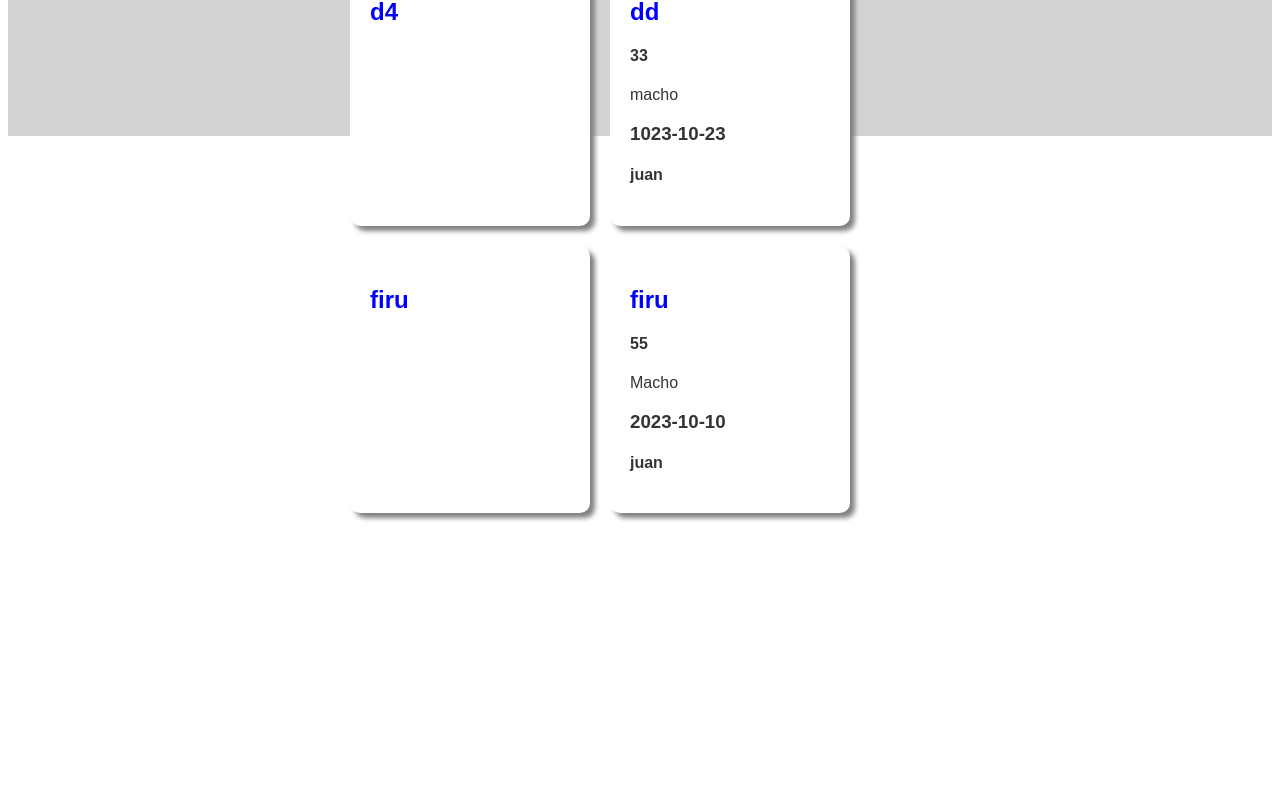
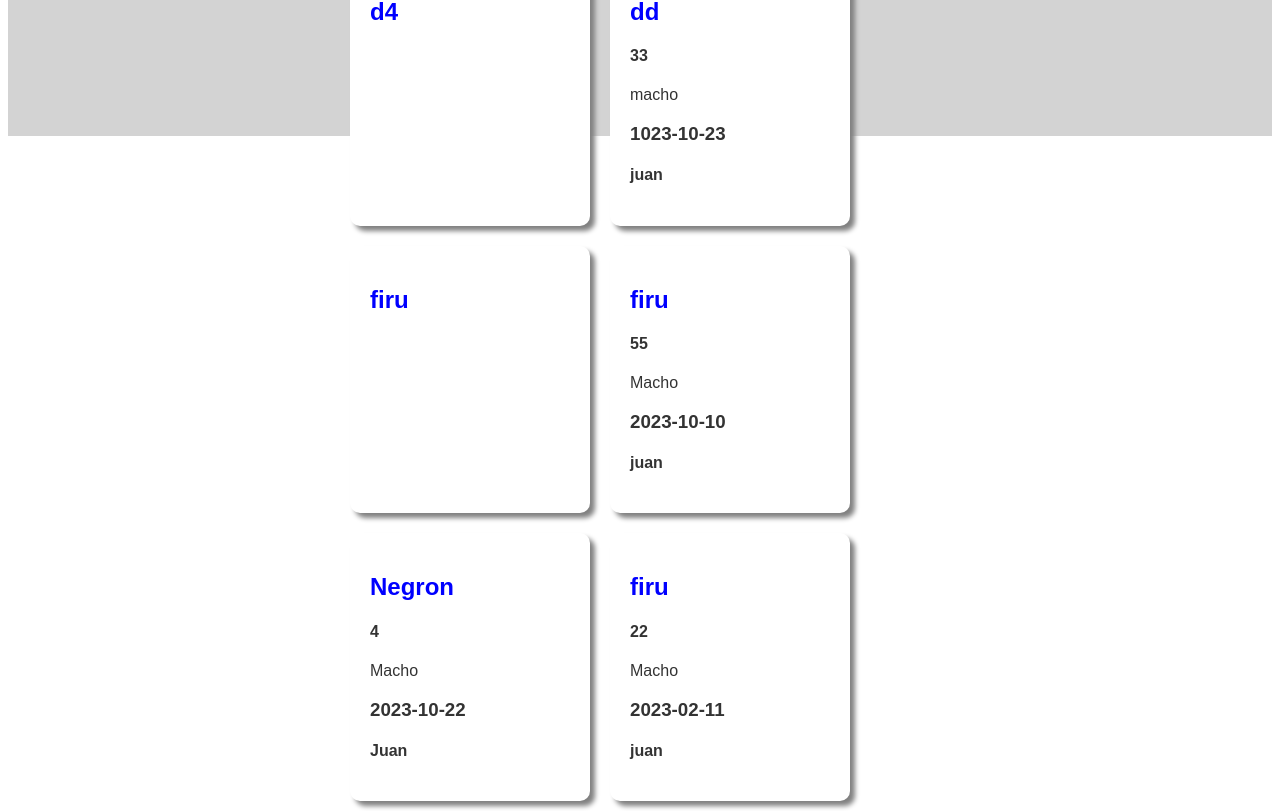
Before and after one commit to davidpeva/citas-vet, a React (Vite) app: page / in a window 1280 px wide. Shown: the part 672-1483 px from the top of the page. Before the commit the page ends 1195 px from the top, so only its background shows below. Built offline with nearby package versions, Linux system fonts and the light colour scheme; data requests are answered from the project's data file.

Commit message:
with the date validation

```diff
--- a/src/App.jsx
+++ b/src/App.jsx
@@ -36,9 +36,12 @@ function App() {
         setAgeError('La edad debe ser mayor de 1.');
       } if (gender !== 'Macho' || gender !== 'Hembra') {
         setGenderError('Debes escoger el genero.')
-      }
-      if (!date) {
-        setDateError('Debes ingresar una fecha menor a la actual.')
+      }  // Validación de fecha
+
+      const currentDate = new Date();
+      const selectedDate = new Date(date);
+      if (selectedDate > currentDate || selectedDate.getFullYear() > 2023) {
+        setDateError('Debes ingresar una fecha válida.');
       }
       if (owner.length < 3) {
         setOwnerError('Debes de ingresar el nombre del dueño.');
--- a/src/data.json
+++ b/src/data.json
@@ -47,6 +47,22 @@
       "gender": "Macho",
       "date": "2023-10-10",
       "owner": "juan"
+    },
+    {
+      "id": "8093bdf2-d894-4d76-a89b-3909d5da4a2c",
+      "name": "Negron",
+      "age": "4",
+      "gender": "Macho",
+      "date": "2023-10-22",
+      "owner": "Juan"
+    },
+    {
+      "id": "d309c812-cefd-4cd9-b32d-cd9b20ab3388",
+      "name": "firu",
+      "age": "22",
+      "gender": "Macho",
+      "date": "2023-02-11",
+      "owner": "juan"
     }
   ]
 }
```
